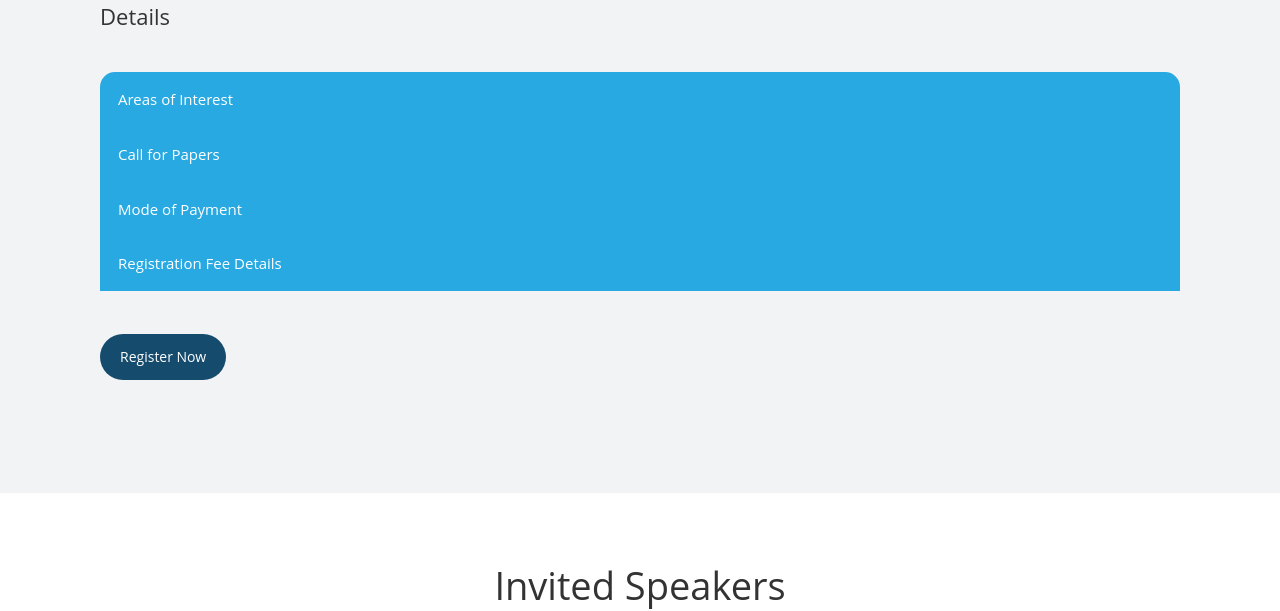
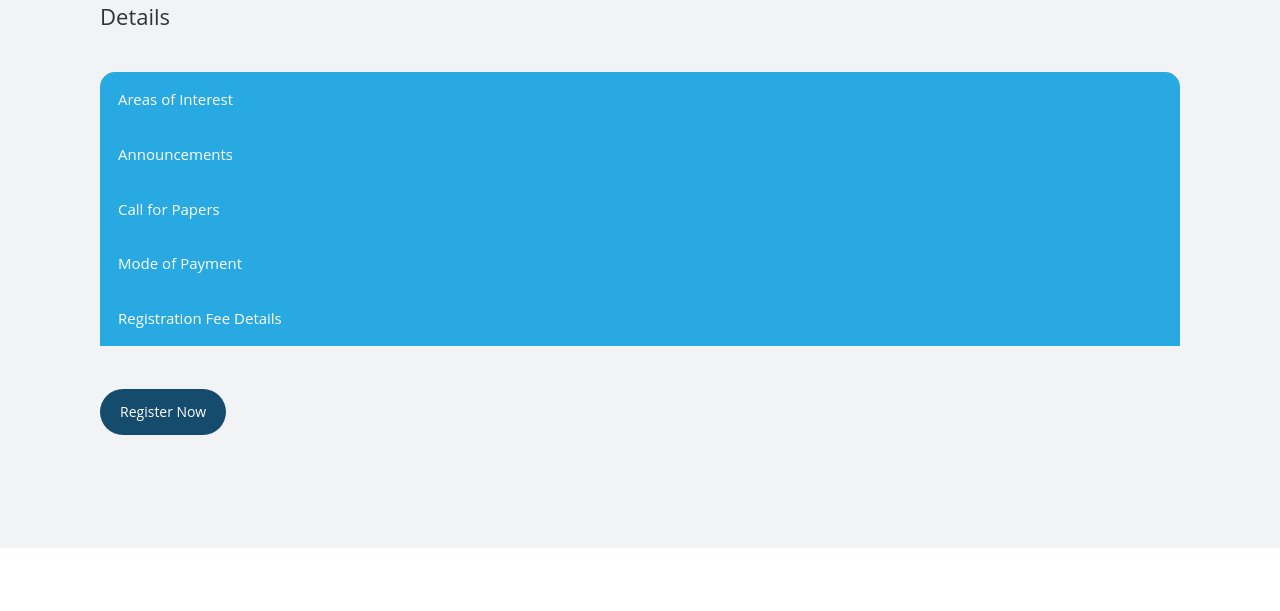
Before and after one commit to isp-nps/nps2022, a plain HTML site: page index.html in a window 1280 px wide. Shown: the part 2260-2871 px from the top of the page. Drawn offline with nearby package versions, Linux system fonts and the light colour scheme.

Commit message:
Update index.html

```diff
--- a/index.html
+++ b/index.html
@@ -301,6 +301,10 @@
 				<li style="list-style: square">Laser Speckle metrology</li>
                             </ul>
                           </p>
+                        </div>
+			<button type="button" class="collapsible">Announcements</button>
+                        <div class="content">
+                          <p>Selected papers will be considered for publication in the IOP Journal of Physics: Conference Series (JPCS) after peer review</p>
                         </div>
                         <button type="button" class="collapsible">Call for Papers</button>
                         <div class="content">
```
